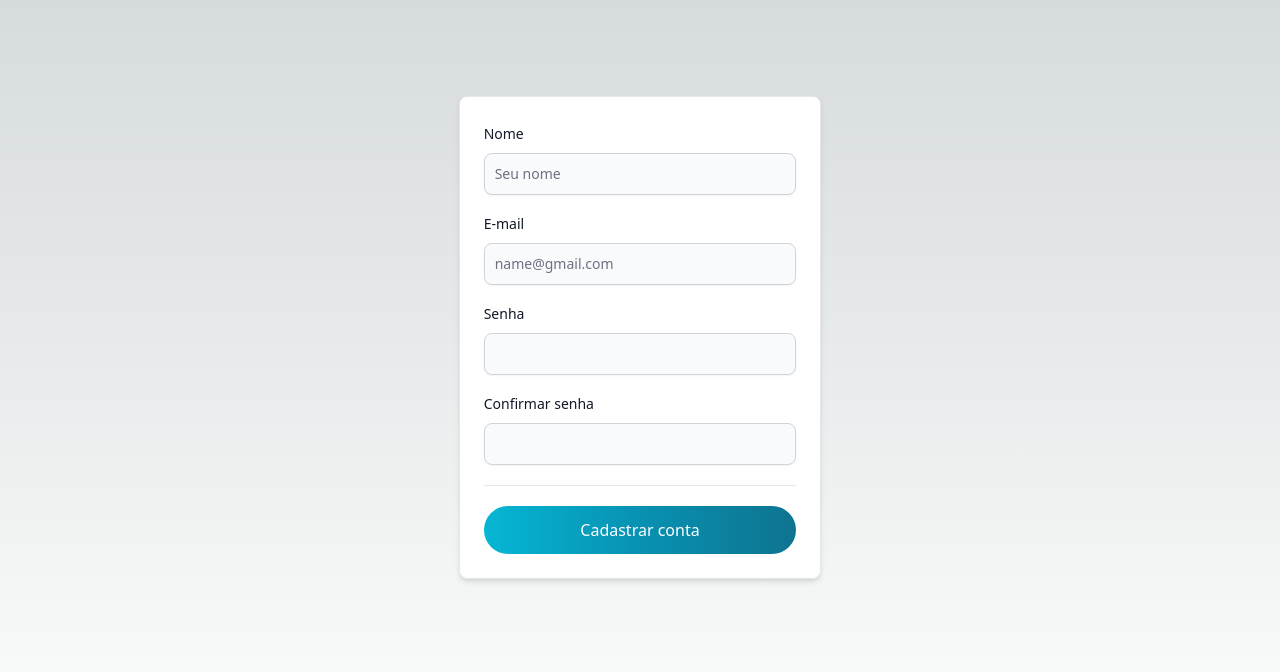
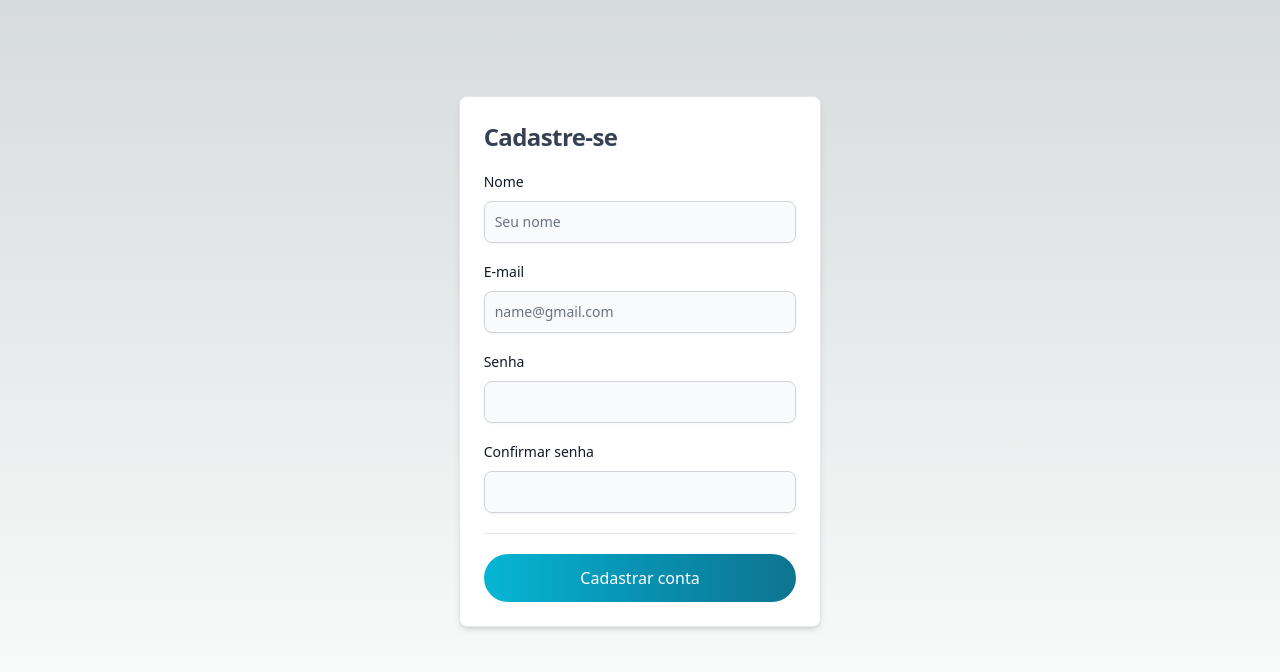
Before and after one commit to Robertoliveira98/desafio-luizalabs-front, a Next.js app: page /cadastro in a window 1280 px wide. Shown: the top 672 px of the page. Built offline with nearby package versions, Linux system fonts and the light colour scheme.

Commit message:
ajustes de layout

```diff
--- a/src/pages/cadastro.js
+++ b/src/pages/cadastro.js
@@ -47,6 +47,9 @@ const Cadastro = (props) => {
       </Head>
       <main className={styles.main}>
         <Card>
+          <h5 className="text-2xl font-bold tracking-tight text-gray-700 dark:text-white">
+            Cadastre-se
+          </h5>
           <form className="flex flex-col gap-4">
             <div>
               <div className="mb-2 block">
--- a/src/pages/login.js
+++ b/src/pages/login.js
@@ -5,6 +5,7 @@ import React, { useState } from "react";
 import Card from "@/components/Card";
 import { useRouter } from "next/router";
 import apiClient from "services/api";
+import Divider from "@/components/Divider";
 
 const Login = (props) => {
   let [email, setEmail] = useState();
@@ -130,6 +131,7 @@ const Login = (props) => {
               Enviar
             </Button>
           </form>
+          <Divider />
           <div className="grid gap-2 grid-cols-2 justify-items-center">
             <div>
               <Button
```
